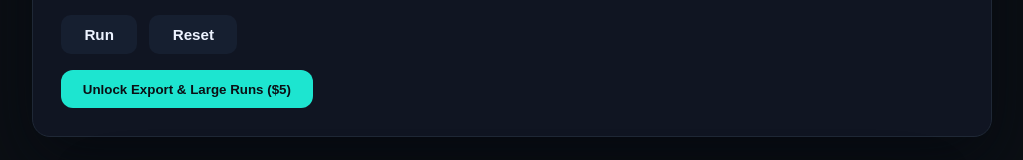
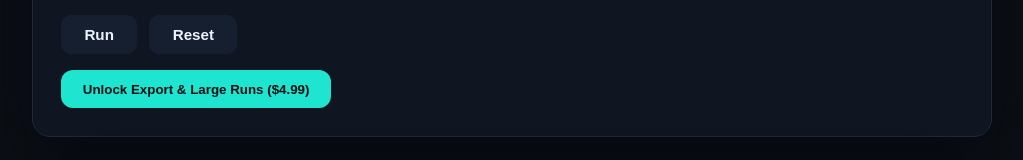
Before and after one commit to ender554/random-walk-simulator, a React (Vite) app: page / in a window 1280 px wide. Shown: the part 469-629 px from the top of the page, without its empty margins (128-1151 px from the left). Built offline with nearby package versions, Linux system fonts and the light colour scheme.

Commit message:
update unlock price

```diff
--- a/src/components/Controls.jsx
+++ b/src/components/Controls.jsx
@@ -81,9 +81,9 @@ function Controls({
 
       {!unlocked && (
         <div className="buy-row">
-          <button type="button" className="buy-link" onClick={onBuy}>
-            Unlock Export &amp; Large Runs ($5)
-          </button>
+        <button type="button" className="buy-link" onClick={onBuy}>
+            Unlock Export &amp; Large Runs ($4.99)
+        </button>
         </div>
       )}
     </section>
```
